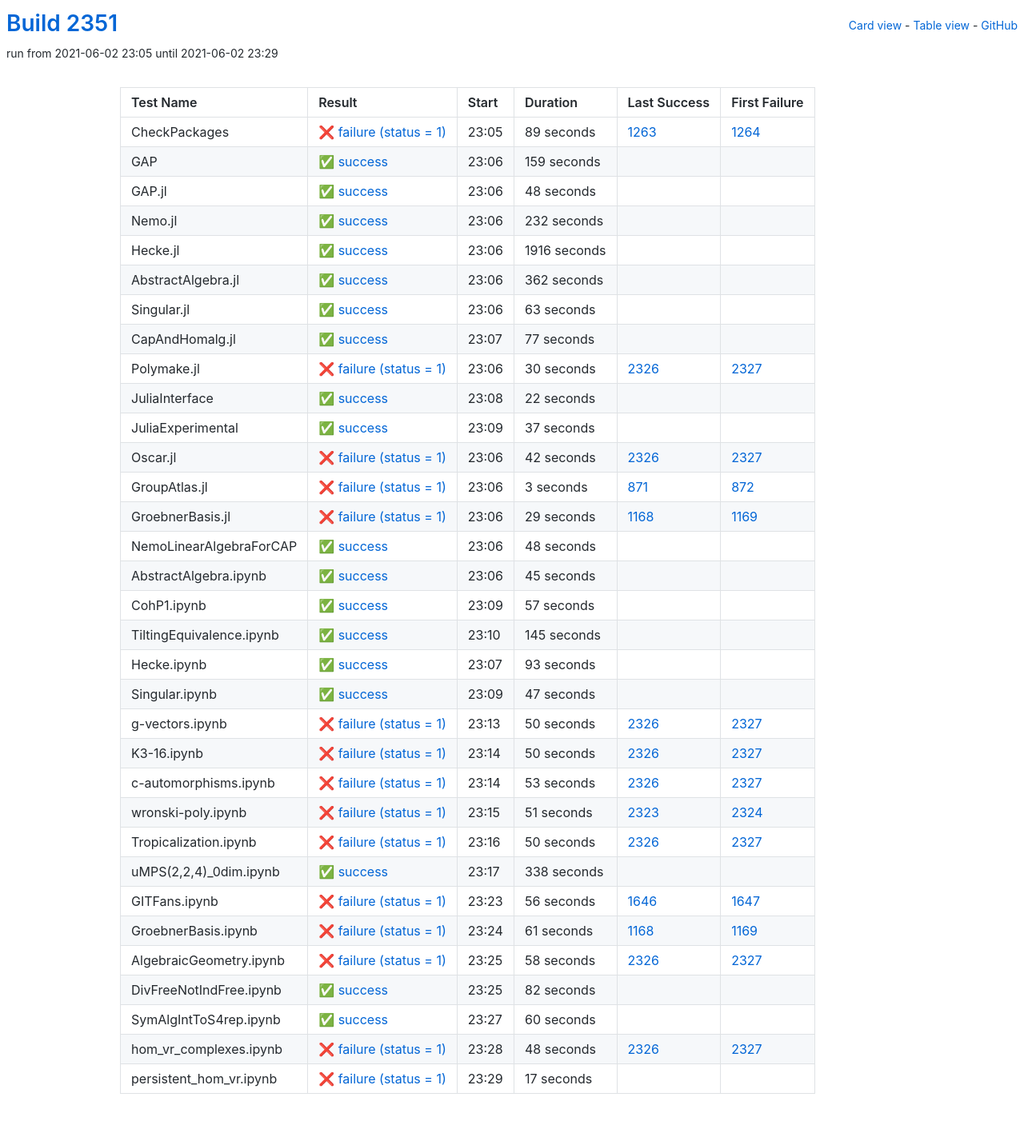
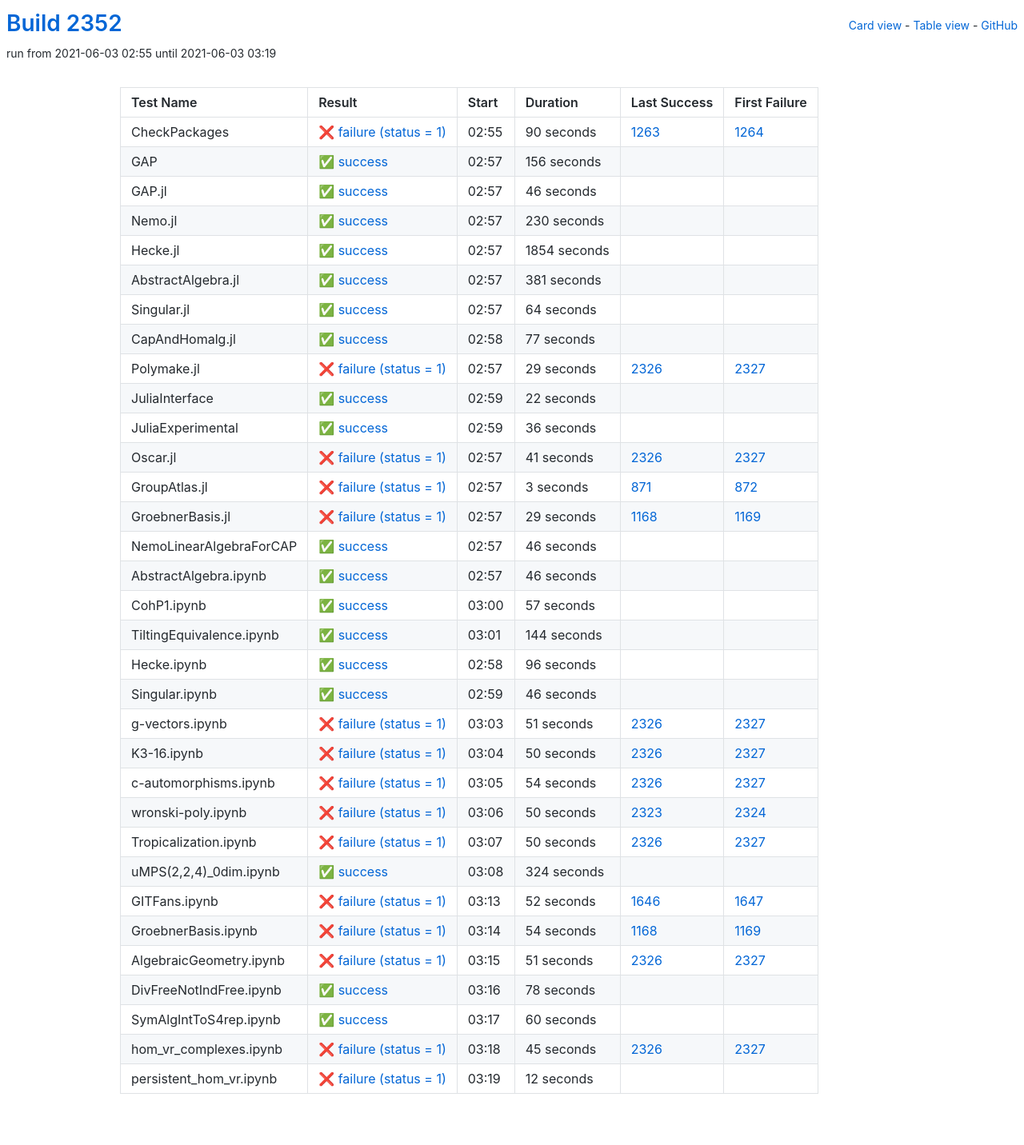
Before and after one commit to oscar-system/oscar-ci-status-stable, a Jekyll site: the page built from table.html, in a window 1280 px wide. Shown: the whole page at 80% size. Built offline with Jekyll 4.4.1, drawn with Linux system fonts in a browser that asks for light colours.

Commit message:
Build #2352

```diff
--- a/_data/ci.yml
+++ b/_data/ci.yml
@@ -1,6 +1,6 @@
 ---
-build: 2351
-build_url: https://oscarci.mathematik.uni-kl.de/job/oscar-stable/2351/
+build: 2352
+build_url: https://oscarci.mathematik.uni-kl.de/job/oscar-stable/2352/
 job: oscar-stable
 organization: oscar-system
 repo: oscar-ci-status-stable
@@ -8,92 +8,92 @@ repourl: https://github.com/oscar-system/oscar-ci-status-stable
 tests:
 - name: CheckPackages
   id: checkpackages
-  log: https://oscarci.mathematik.uni-kl.de/job/oscar-stable/2351/artifact/logs/build-2351/CheckPackages.log
-  start: 2021-06-02 23:05
+  log: https://oscarci.mathematik.uni-kl.de/job/oscar-stable/2352/artifact/logs/build-2352/CheckPackages.log
+  start: 2021-06-03 02:55
   success: false
   exitcode: 1
   status: failure
-  duration: 89
+  duration: 90
   last_success: 1263
   last_success_url: https://oscarci.mathematik.uni-kl.de/job/oscar-stable/1263/
   first_failure: 1264
   first_failure_url: https://oscarci.mathematik.uni-kl.de/job/oscar-stable/1264/
 - name: GAP
   id: gap
-  log: https://oscarci.mathematik.uni-kl.de/job/oscar-stable/2351/artifact/logs/build-2351/GAP.log
-  start: 2021-06-02 23:06
+  log: https://oscarci.mathematik.uni-kl.de/job/oscar-stable/2352/artifact/logs/build-2352/GAP.log
+  start: 2021-06-03 02:57
   success: true
   exitcode: 0
   status: success
-  duration: 159
+  duration: 156
   last_success: false
   last_success_url:
   first_failure: false
   first_failure_url:
 - name: GAP.jl
   id: gap-jl
-  log: https://oscarci.mathematik.uni-kl.de/job/oscar-stable/2351/artifact/logs/build-2351/GAP.jl.log
-  start: 2021-06-02 23:06
+  log: https://oscarci.mathematik.uni-kl.de/job/oscar-stable/2352/artifact/logs/build-2352/GAP.jl.log
+  start: 2021-06-03 02:57
   success: true
   exitcode: 0
   status: success
-  duration: 48
+  duration: 46
   last_success: false
   last_success_url:
   first_failure: false
   first_failure_url:
 - name: Nemo.jl
   id: nemo-jl
-  log: https://oscarci.mathematik.uni-kl.de/job/oscar-stable/2351/artifact/logs/build-2351/Nemo.jl.log
-  start: 2021-06-02 23:06
+  log: https://oscarci.mathematik.uni-kl.de/job/oscar-stable/2352/artifact/logs/build-2352/Nemo.jl.log
+  start: 2021-06-03 02:57
   success: true
   exitcode: 0
   status: success
-  duration: 232
+  duration: 230
   last_success: false
   last_success_url:
   first_failure: false
   first_failure_url:
 - name: Hecke.jl
   id: hecke-jl
-  log: https://oscarci.mathematik.uni-kl.de/job/oscar-stable/2351/artifact/logs/build-2351/Hecke.jl.log
-  start: 2021-06-02 23:06
+  log: https://oscarci.mathematik.uni-kl.de/job/oscar-stable/2352/artifact/logs/build-2352/Hecke.jl.log
+  start: 2021-06-03 02:57
   success: true
   exitcode: 0
   status: success
-  duration: 1916
+  duration: 1854
   last_success: false
   last_success_url:
   first_failure: false
   first_failure_url:
 - name: AbstractAlgebra.jl
   id: abstractalgebra-jl
-  log: https://oscarci.mathematik.uni-kl.de/job/oscar-stable/2351/artifact/logs/build-2351/AbstractAlgebra.jl.log
-  start: 2021-06-02 23:06
+  log: https://oscarci.mathematik.uni-kl.de/job/oscar-stable/2352/artifact/logs/build-2352/AbstractAlgebra.jl.log
+  start: 2021-06-03 02:57
   success: true
   exitcode: 0
   status: success
-  duration: 362
+  duration: 381
   last_success: false
   last_success_url:
   first_failure: false
   first_failure_url:
 - name: Singular.jl
   id: singular-jl
-  log: https://oscarci.mathematik.uni-kl.de/job/oscar-stable/2351/artifact/logs/build-2351/Singular.jl.log
-  start: 2021-06-02 23:06
+  log: https://oscarci.mathematik.uni-kl.de/job/oscar-stable/2352/artifact/logs/build-2352/Singular.jl.log
+  start: 2021-06-03 02:57
   success: true
   exitcode: 0
   status: success
-  duration: 63
+  duration: 64
   last_success: false
   last_success_url:
   first_failure: false
   first_failure_url:
 - name: CapAndHomalg.jl
   id: capandhomalg-jl
-  log: https://oscarci.mathematik.uni-kl.de/job/oscar-stable/2351/artifact/logs/build-2351/CapAndHomalg.jl.log
-  start: 2021-06-02 23:07
+  log: https://oscarci.mathematik.uni-kl.de/job/oscar-stable/2352/artifact/logs/build-2352/CapAndHomalg.jl.log
+  start: 2021-06-03 02:58
   success: true
   exitcode: 0
   status: success
@@ -104,20 +104,20 @@ tests:
   first_failure_url:
 - name: Polymake.jl
   id: polymake-jl
-  log: https://oscarci.mathematik.uni-kl.de/job/oscar-stable/2351/artifact/logs/build-2351/Polymake.jl.log
-  start: 2021-06-02 23:06
+  log: https://oscarci.mathematik.uni-kl.de/job/oscar-stable/2352/artifact/logs/build-2352/Polymake.jl.log
+  start: 2021-06-03 02:57
   success: false
   exitcode: 1
   status: failure
-  duration: 30
+  duration: 29
   last_success: 2326
   last_success_url: https://oscarci.mathematik.uni-kl.de/job/oscar-stable/2326/
   first_failure: 2327
   first_failure_url: https://oscarci.mathematik.uni-kl.de/job/oscar-stable/2327/
 - name: JuliaInterface
   id: juliainterface
-  log: https://oscarci.mathematik.uni-kl.de/job/oscar-stable/2351/artifact/logs/build-2351/JuliaInterface.log
-  start: 2021-06-02 23:08
+  log: https://oscarci.mathematik.uni-kl.de/job/oscar-stable/2352/artifact/logs/build-2352/JuliaInterface.log
+  start: 2021-06-03 02:59
   success: true
   exitcode: 0
   status: success
@@ -128,32 +128,32 @@ tests:
   first_failure_url:
 - name: JuliaExperimental
   id: juliaexperimental
-  log: https://oscarci.mathematik.uni-kl.de/job/oscar-stable/2351/artifact/logs/build-2351/JuliaExperimental.log
-  start: 2021-06-02 23:09
+  log: https://oscarci.mathematik.uni-kl.de/job/oscar-stable/2352/artifact/logs/build-2352/JuliaExperimental.log
+  start: 2021-06-03 02:59
   success: true
   exitcode: 0
   status: success
-  duration: 37
+  duration: 36
   last_success: false
   last_success_url:
   first_failure: false
   first_failure_url:
 - name: Oscar.jl
   id: oscar-jl
-  log: https://oscarci.mathematik.uni-kl.de/job/oscar-stable/2351/artifact/logs/build-2351/Oscar.jl.log
-  start: 2021-06-02 23:06
+  log: https://oscarci.mathematik.uni-kl.de/job/oscar-stable/2352/artifact/logs/build-2352/Oscar.jl.log
+  start: 2021-06-03 02:57
   success: false
   exitcode: 1
   status: failure
-  duration: 42
+  duration: 41
   last_success: 2326
   last_success_url: https://oscarci.mathematik.uni-kl.de/job/oscar-stable/2326/
   first_failure: 2327
   first_failure_url: https://oscarci.mathematik.uni-kl.de/job/oscar-stable/2327/
 - name: GroupAtlas.jl
   id: groupatlas-jl
-  log: https://oscarci.mathematik.uni-kl.de/job/oscar-stable/2351/artifact/logs/build-2351/GroupAtlas.jl.log
-  start: 2021-06-02 23:06
+  log: https://oscarci.mathematik.uni-kl.de/job/oscar-stable/2352/artifact/logs/build-2352/GroupAtlas.jl.log
+  start: 2021-06-03 02:57
   success: false
   exitcode: 1
   status: failure
@@ -164,8 +164,8 @@ tests:
   first_failure_url: https://oscarci.mathematik.uni-kl.de/job/oscar-stable/872/
 - name: GroebnerBasis.jl
   id: groebnerbasis-jl
-  log: https://oscarci.mathematik.uni-kl.de/job/oscar-stable/2351/artifact/logs/build-2351/GroebnerBasis.jl.log
-  start: 2021-06-02 23:06
+  log: https://oscarci.mathematik.uni-kl.de/job/oscar-stable/2352/artifact/logs/build-2352/GroebnerBasis.jl.log
+  start: 2021-06-03 02:57
   success: false
   exitcode: 1
   status: failure
@@ -176,32 +176,32 @@ tests:
   first_failure_url: https://oscarci.mathematik.uni-kl.de/job/oscar-stable/1169/
 - name: NemoLinearAlgebraForCAP
   id: nemolinearalgebraforcap
-  log: https://oscarci.mathematik.uni-kl.de/job/oscar-stable/2351/artifact/logs/build-2351/NemoLinearAlgebraForCAP.log
-  start: 2021-06-02 23:06
+  log: https://oscarci.mathematik.uni-kl.de/job/oscar-stable/2352/artifact/logs/build-2352/NemoLinearAlgebraForCAP.log
+  start: 2021-06-03 02:57
   success: true
   exitcode: 0
   status: success
-  duration: 48
+  duration: 46
   last_success: false
   last_success_url:
   first_failure: false
   first_failure_url:
 - name: AbstractAlgebra.ipynb
   id: abstractalgebra-ipynb
-  log: https://oscarci.mathematik.uni-kl.de/job/oscar-stable/2351/artifact/logs/build-2351/AbstractAlgebra.ipynb.log
-  start: 2021-06-02 23:06
+  log: https://oscarci.mathematik.uni-kl.de/job/oscar-stable/2352/artifact/logs/build-2352/AbstractAlgebra.ipynb.log
+  start: 2021-06-03 02:57
   success: true
   exitcode: 0
   status: success
-  duration: 45
+  duration: 46
   last_success: false
   last_success_url:
   first_failure: false
   first_failure_url:
 - name: CohP1.ipynb
   id: cohp1-ipynb
-  log: https://oscarci.mathematik.uni-kl.de/job/oscar-stable/2351/artifact/logs/build-2351/CohP1.ipynb.log
-  start: 2021-06-02 23:09
+  log: https://oscarci.mathematik.uni-kl.de/job/oscar-stable/2352/artifact/logs/build-2352/CohP1.ipynb.log
+  start: 2021-06-03 03:00
   success: true
   exitcode: 0
   status: success
@@ -212,56 +212,56 @@ tests:
   first_failure_url:
 - name: TiltingEquivalence.ipynb
   id: tiltingequivalence-ipynb
-  log: https://oscarci.mathematik.uni-kl.de/job/oscar-stable/2351/artifact/logs/build-2351/TiltingEquivalence.ipynb.log
-  start: 2021-06-02 23:10
+  log: https://oscarci.mathematik.uni-kl.de/job/oscar-stable/2352/artifact/logs/build-2352/TiltingEquivalence.ipynb.log
+  start: 2021-06-03 03:01
   success: true
   exitcode: 0
   status: success
-  duration: 145
+  duration: 144
   last_success: false
   last_success_url:
   first_failure: false
   first_failure_url:
 - name: Hecke.ipynb
   id: hecke-ipynb
-  log: https://oscarci.mathematik.uni-kl.de/job/oscar-stable/2351/artifact/logs/build-2351/Hecke.ipynb.log
-  start: 2021-06-02 23:07
+  log: https://oscarci.mathematik.uni-kl.de/job/oscar-stable/2352/artifact/logs/build-2352/Hecke.ipynb.log
+  start: 2021-06-03 02:58
   success: true
   exitcode: 0
   status: success
-  duration: 93
+  duration: 96
   last_success: false
   last_success_url:
   first_failure: false
   first_failure_url:
 - name: Singular.ipynb
   id: singular-ipynb
-  log: https://oscarci.mathematik.uni-kl.de/job/oscar-stable/2351/artifact/logs/build-2351/Singular.ipynb.log
-  start: 2021-06-02 23:09
+  log: https://oscarci.mathematik.uni-kl.de/job/oscar-stable/2352/artifact/logs/build-2352/Singular.ipynb.log
+  start: 2021-06-03 02:59
   success: true
   exitcode: 0
   status: success
-  duration: 47
+  duration: 46
   last_success: false
   last_success_url:
   first_failure: false
   first_failure_url:
 - name: g-vectors.ipynb
   id: g-vectors-ipynb
-  log: https://oscarci.mathematik.uni-kl.de/job/oscar-stable/2351/artifact/logs/build-2351/g-vectors.ipynb.log
-  start: 2021-06-02 23:13
+  log: https://oscarci.mathematik.uni-kl.de/job/oscar-stable/2352/artifact/logs/build-2352/g-vectors.ipynb.log
+  start: 2021-06-03 03:03
   success: false
   exitcode: 1
   status: failure
-  duration: 50
+  duration: 51
   last_success: 2326
   last_success_url: https://oscarci.mathematik.uni-kl.de/job/oscar-stable/2326/
   first_failure: 2327
   first_failure_url: https://oscarci.mathematik.uni-kl.de/job/oscar-stable/2327/
 - name: K3-16.ipynb
   id: k3-16-ipynb
-  log: https://oscarci.mathematik.uni-kl.de/job/oscar-stable/2351/artifact/logs/build-2351/K3-16.ipynb.log
-  start: 2021-06-02 23:14
+  log: https://oscarci.mathematik.uni-kl.de/job/oscar-stable/2352/artifact/logs/build-2352/K3-16.ipynb.log
+  start: 2021-06-03 03:04
   success: false
   exitcode: 1
   status: failure
@@ -272,32 +272,32 @@ tests:
   first_failure_url: https://oscarci.mathematik.uni-kl.de/job/oscar-stable/2327/
 - name: c-automorphisms.ipynb
   id: c-automorphisms-ipynb
-  log: https://oscarci.mathematik.uni-kl.de/job/oscar-stable/2351/artifact/logs/build-2351/c-automorphisms.ipynb.log
-  start: 2021-06-02 23:14
+  log: https://oscarci.mathematik.uni-kl.de/job/oscar-stable/2352/artifact/logs/build-2352/c-automorphisms.ipynb.log
+  start: 2021-06-03 03:05
   success: false
   exitcode: 1
   status: failure
-  duration: 53
+  duration: 54
   last_success: 2326
   last_success_url: https://oscarci.mathematik.uni-kl.de/job/oscar-stable/2326/
   first_failure: 2327
   first_failure_url: https://oscarci.mathematik.uni-kl.de/job/oscar-stable/2327/
 - name: wronski-poly.ipynb
   id: wronski-poly-ipynb
-  log: https://oscarci.mathematik.uni-kl.de/job/oscar-stable/2351/artifact/logs/build-2351/wronski-poly.ipynb.log
-  start: 2021-06-02 23:15
+  log: https://oscarci.mathematik.uni-kl.de/job/oscar-stable/2352/artifact/logs/build-2352/wronski-poly.ipynb.log
+  start: 2021-06-03 03:06
   success: false
   exitcode: 1
   status: failure
-  duration: 51
+  duration: 50
   last_success: 2323
   last_success_url: https://oscarci.mathematik.uni-kl.de/job/oscar-stable/2323/
   first_failure: 2324
   first_failure_url: https://oscarci.mathematik.uni-kl.de/job/oscar-stable/2324/
 - name: Tropicalization.ipynb
   id: tropicalization-ipynb
-  log: https://oscarci.mathematik.uni-kl.de/job/oscar-stable/2351/artifact/logs/build-2351/Tropicalization.ipynb.log
-  start: 2021-06-02 23:16
+  log: https://oscarci.mathematik.uni-kl.de/job/oscar-stable/2352/artifact/logs/build-2352/Tropicalization.ipynb.log
+  start: 2021-06-03 03:07
   success: false
   exitcode: 1
   status: failure
@@ -308,68 +308,68 @@ tests:
   first_failure_url: https://oscarci.mathematik.uni-kl.de/job/oscar-stable/2327/
 - name: uMPS(2,2,4)_0dim.ipynb
   id: umps-2-2-4-0dim-ipynb
-  log: https://oscarci.mathematik.uni-kl.de/job/oscar-stable/2351/artifact/logs/build-2351/uMPS-2-2-4-_0dim.ipynb.log
-  start: 2021-06-02 23:17
+  log: https://oscarci.mathematik.uni-kl.de/job/oscar-stable/2352/artifact/logs/build-2352/uMPS-2-2-4-_0dim.ipynb.log
+  start: 2021-06-03 03:08
   success: true
   exitcode: 0
   status: success
-  duration: 338
+  duration: 324
   last_success: false
   last_success_url:
   first_failure: false
   first_failure_url:
 - name: GITFans.ipynb
   id: gitfans-ipynb
-  log: https://oscarci.mathematik.uni-kl.de/job/oscar-stable/2351/artifact/logs/build-2351/GITFans.ipynb.log
-  start: 2021-06-02 23:23
+  log: https://oscarci.mathematik.uni-kl.de/job/oscar-stable/2352/artifact/logs/build-2352/GITFans.ipynb.log
+  start: 2021-06-03 03:13
   success: false
   exitcode: 1
   status: failure
-  duration: 56
+  duration: 52
   last_success: 1646
   last_success_url: https://oscarci.mathematik.uni-kl.de/job/oscar-stable/1646/
   first_failure: 1647
   first_failure_url: https://oscarci.mathematik.uni-kl.de/job/oscar-stable/1647/
 - name: GroebnerBasis.ipynb
   id: groebnerbasis-ipynb
-  log: https://oscarci.mathematik.uni-kl.de/job/oscar-stable/2351/artifact/logs/build-2351/GroebnerBasis.ipynb.log
-  start: 2021-06-02 23:24
+  log: https://oscarci.mathematik.uni-kl.de/job/oscar-stable/2352/artifact/logs/build-2352/GroebnerBasis.ipynb.log
+  start: 2021-06-03 03:14
   success: false
   exitcode: 1
   status: failure
-  duration: 61
+  duration: 54
   last_success: 1168
   last_success_url: https://oscarci.mathematik.uni-kl.de/job/oscar-stable/1168/
   first_failure: 1169
   first_failure_url: https://oscarci.mathematik.uni-kl.de/job/oscar-stable/1169/
 - name: AlgebraicGeometry.ipynb
   id: algebraicgeometry-ipynb
-  log: https://oscarci.mathematik.uni-kl.de/job/oscar-stable/2351/artifact/logs/build-2351/AlgebraicGeometry.ipynb.log
-  start: 2021-06-02 23:25
+  log: https://oscarci.mathematik.uni-kl.de/job/oscar-stable/2352/artifact/logs/build-2352/AlgebraicGeometry.ipynb.log
+  start: 2021-06-03 03:15
   success: false
   exitcode: 1
   status: failure
-  duration: 58
+  duration: 51
   last_success: 2326
   last_success_url: https://oscarci.mathematik.uni-kl.de/job/oscar-stable/2326/
   first_failure: 2327
   first_failure_url: https://oscarci.mathematik.uni-kl.de/job/oscar-stable/2327/
 - name: DivFreeNotIndFree.ipynb
   id: divfreenotindfree-ipynb
-  log: https://oscarci.mathematik.uni-kl.de/job/oscar-stable/2351/artifact/logs/build-2351/DivFreeNotIndFree.ipynb.log
-  start: 2021-06-02 23:25
+  log: https://oscarci.mathematik.uni-kl.de/job/oscar-stable/2352/artifact/logs/build-2352/DivFreeNotIndFree.ipynb.log
+  start: 2021-06-03 03:16
   success: true
   exitcode: 0
   status: success
-  duration: 82
+  duration: 78
   last_success: false
   last_success_url:
   first_failure: false
   first_failure_url:
 - name: SymAlgIntToS4rep.ipynb
   id: symalginttos4rep-ipynb
-  log: https://oscarci.mathematik.uni-kl.de/job/oscar-stable/2351/artifact/logs/build-2351/SymAlgIntToS4rep.ipynb.log
-  start: 2021-06-02 23:27
+  log: https://oscarci.mathematik.uni-kl.de/job/oscar-stable/2352/artifact/logs/build-2352/SymAlgIntToS4rep.ipynb.log
+  start: 2021-06-03 03:17
   success: true
   exitcode: 0
   status: success
@@ -380,24 +380,24 @@ tests:
   first_failure_url:
 - name: hom_vr_complexes.ipynb
   id: hom-vr-complexes-ipynb
-  log: https://oscarci.mathematik.uni-kl.de/job/oscar-stable/2351/artifact/logs/build-2351/hom_vr_complexes.ipynb.log
-  start: 2021-06-02 23:28
+  log: https://oscarci.mathematik.uni-kl.de/job/oscar-stable/2352/artifact/logs/build-2352/hom_vr_complexes.ipynb.log
+  start: 2021-06-03 03:18
   success: false
   exitcode: 1
   status: failure
-  duration: 48
+  duration: 45
   last_success: 2326
   last_success_url: https://oscarci.mathematik.uni-kl.de/job/oscar-stable/2326/
   first_failure: 2327
   first_failure_url: https://oscarci.mathematik.uni-kl.de/job/oscar-stable/2327/
 - name: persistent_hom_vr.ipynb
   id: persistent-hom-vr-ipynb
-  log: https://oscarci.mathematik.uni-kl.de/job/oscar-stable/2351/artifact/logs/build-2351/persistent_hom_vr.ipynb.log
-  start: 2021-06-02 23:29
+  log: https://oscarci.mathematik.uni-kl.de/job/oscar-stable/2352/artifact/logs/build-2352/persistent_hom_vr.ipynb.log
+  start: 2021-06-03 03:19
   success: false
   exitcode: 1
   status: failure
-  duration: 17
+  duration: 12
   last_success: false
   last_success_url:
   first_failure: false
```
Also changed, not shown: README.md.
